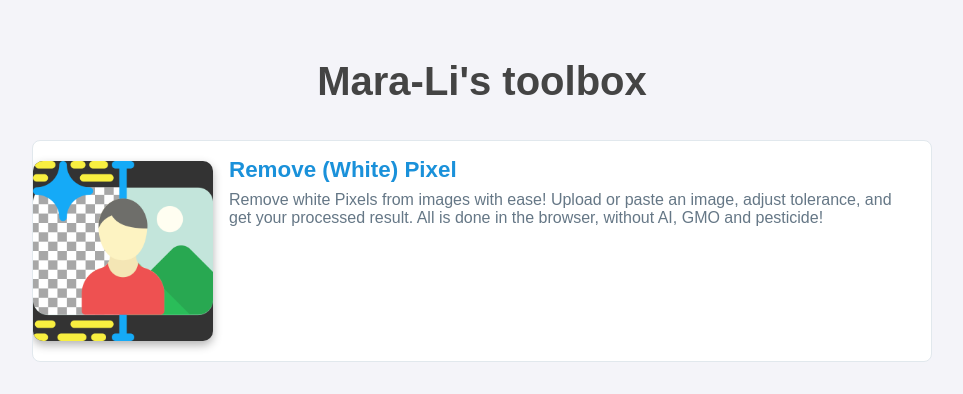
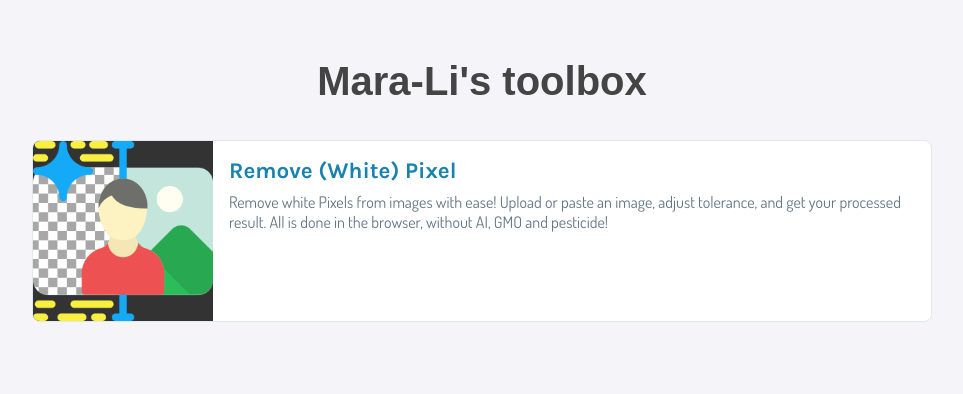
Before and after one commit to Mara-Li/remove_bg, a React (Vite) app: page / in a window 1280 px wide. Shown: the top 394 px of the page, without its empty margins (158-1121 px from the left). Built offline with nearby package versions, Linux system fonts and the light colour scheme; a web font is replaced by a local one.

Commit message:
style: change some style on toolbox

```diff
--- a/src/pages/HomePage.css
+++ b/src/pages/HomePage.css
@@ -1,3 +1,5 @@
+@import url("https://fonts.googleapis.com/css2?family=Dosis:wght@200..800&family=Karla:ital,wght@0,200..800;1,200..800&display=swap");
+
 .home-container {
 	text-align: center;
 	padding: 2rem;
@@ -46,6 +48,9 @@
 	height: auto; /* Ajuste automatiquement la hauteur */
 	object-fit: cover;
 	flex-shrink: 0; /* Garde l'image à sa taille */
+	margin: auto;
+	border-radius: 0;
+	box-shadow: none;
 }
 
 .card-content {
@@ -56,14 +61,16 @@
 .card-content h2 {
 	font-size: 1.4rem;
 	margin: 0;
-	color: #1a91da;
+	color: #1884ae;
 	text-transform: capitalize; /* Rend le texte plus stylisé */
+	font-family: "Karla", Aptos, "Arial Rounded MT Bold", Arial, sans-serif;
 }
 
 .card-content p {
 	font-size: 1rem;
 	color: #657786;
 	margin: 0.5rem 0;
+	font-family: "Dosis", Aptos, "Arial Rounded MT Bold", Arial, sans-serif;
 }
 
 /* RESPONSIVE DESIGN */
```
